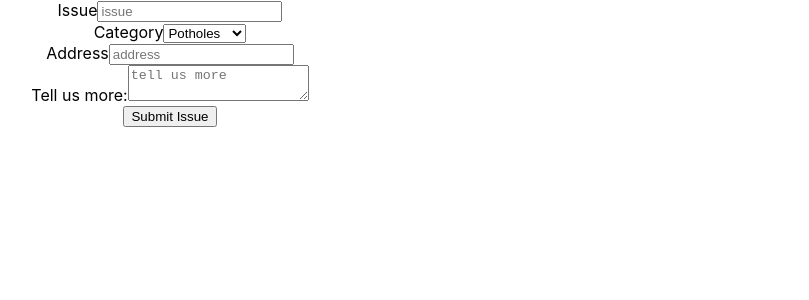
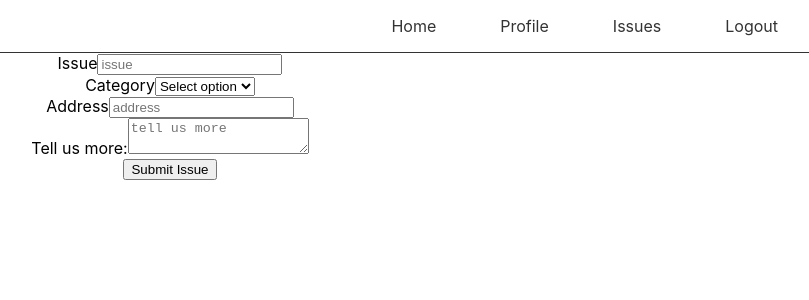
Before and after one commit to Co-Make-Build-Week/Front-end, a React (Create React App) app in the folder build-co-make/: page /submitIssue in a window 1280 px wide. Shown: the top 300 px of the page, without its empty margins (470-1279 px from the left). Built offline with nearby package versions, Linux system fonts and the light colour scheme.

Commit message:
Add 1st option to drop down menu when submitting issue so user experience clearly indicates that an option needs to be selected

```diff
--- a/build-co-make/src/App.js
+++ b/build-co-make/src/App.js
@@ -19,12 +19,12 @@ function App() {
   // NEW ISSUE SETTER
 
   const onSubmitIssue = formValues => {
-    debugger
     setNewIssue(formValues);
   };
 
   return (
     <div className="App">
+      <NavBar />
       {/* <Switch> */}
         <Route exact path="/" component={Login} />
         <Route exact path="/registration" component={Registration} />
--- a/build-co-make/src/components/submitIssueForm.js
+++ b/build-co-make/src/components/submitIssueForm.js
@@ -43,6 +43,7 @@ export default function SubmitIssueForm({ onSubmit }) {
                 <label>
                   Category
                   <Field component="select" name="category">
+                    <option value="potholes">Select option</option>
                     <option value="potholes">Potholes</option>
                     <option value="trees">Trees</option>
                     <option value="sidewalks">Sidewalks</option>
```
